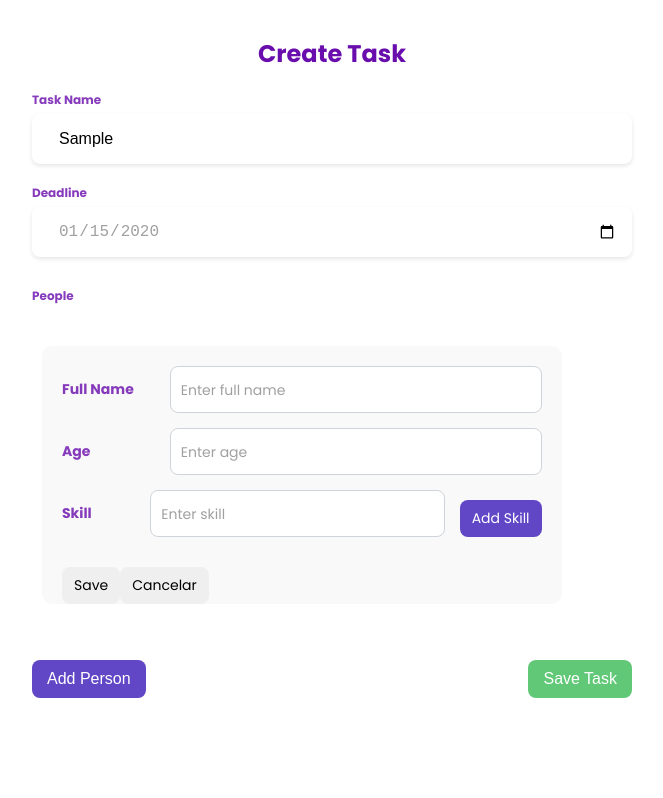
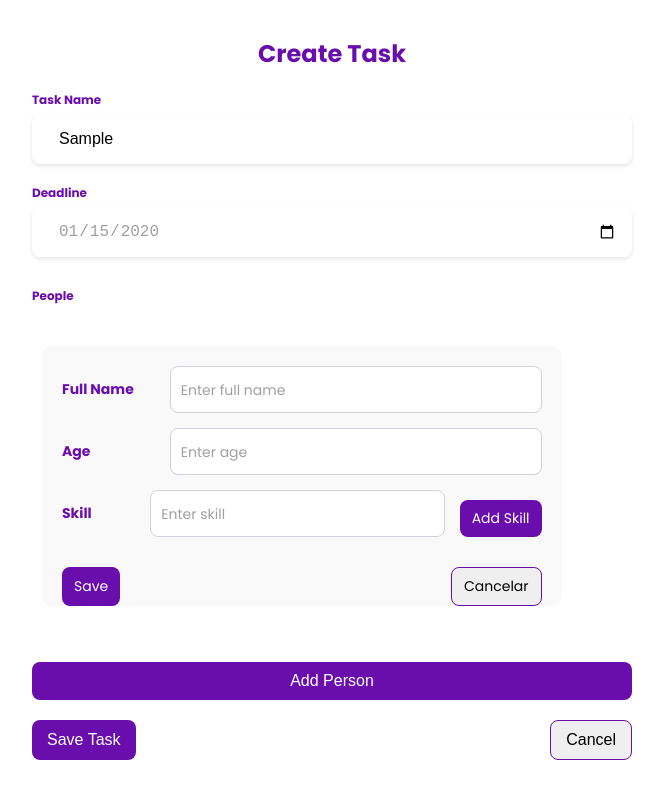
Before and after one commit to mccastrillon12/velaioProject, an Angular app in the folder velaioProject/: page /create-task in a window 1280 px wide. Both pictures are taken after typing "Sample", "2020-01-15" into the empty fields and a click on the button "Add Person". Shown: the whole page, without its empty margins (308-971 px from the left). Built offline with nearby package versions, Linux system fonts and the light colour scheme.

Commit message:
edited principal color in person-form

```diff
--- a/velaioProject/src/app/components/person-form/person-form.component.css
+++ b/velaioProject/src/app/components/person-form/person-form.component.css
@@ -27,7 +27,7 @@
   }
 
   .person-form__label {
-    color: #6a0dadcf;
+    color: #6a0dad;
     font-size: 12px;
     font-weight: bold;
   }
@@ -76,7 +76,7 @@
   }
 
   .person-form__button--add {
-    background-color: #6146c6;
+    background-color: #6a0dad;
     color: #ffffff;
   }
 
@@ -90,6 +90,20 @@
   .person-form__button:hover {
     opacity: 0.8;
   }
+
+   .person-form__actions {
+    display: flex;
+    justify-content: space-between;
+}
+
+.person-form__button--save{
+  background-color: #6a0dad;
+  color: #ffffff;
+
+}
+.person-form__button--cancel{
+  border: 1px solid #6a0dad;
+}
 
   /* Responsive Styles for Desktop */
   @media (min-width: 768px) {
@@ -118,4 +132,5 @@
       margin-left: 15px;
       margin-top: 0;
     }
+
   }
--- a/velaioProject/src/app/components/task-form/task-form.component.css
+++ b/velaioProject/src/app/components/task-form/task-form.component.css
@@ -54,7 +54,7 @@
   .task-form__icon--datepicker {
     position: absolute;
     right: 15px;
-    color: #6146c6;
+    color: #6a0dad;
   }
 
   .task-form__input, .task-form__input--icon, .task-form__input--date {
@@ -74,7 +74,7 @@
   }
 
   .task-form__label {
-    color: #6a0dadcf;
+    color: #6a0dad;
     font-size: 12px;
     font-weight: bold;
   }
@@ -85,7 +85,7 @@
   }
 
   .task-form__subtitle {
-    color: #6a0dadcf;
+    color: #6a0dad;
     font-size: 12px;
       font-weight: bold;
     margin-bottom: 10px;
@@ -116,9 +116,10 @@
   }
 
   .task-form__button--add {
-    background-color: #6146c6;
+    background-color: #6a0dad;
     color: #ffffff;
   }
+
 
   .task-form__button--remove {
     background-color: #f44336;
@@ -126,15 +127,24 @@
   }
 
   .task-form__button--submit {
-    background-color: #61c877;
+    background-color: #6a0dad;
     color: #ffffff;
   }
 
-  .task-form__button:hover {
-    opacity: 0.8;
-  }
+
 
   .task-form__actions {
     display: flex;
     justify-content: space-between;
+    flex-direction: column;
   }
+
+  .task-form__buttons{
+    display: flex;
+    justify-content: space-between;
+    margin-top: 20px;
+  }
+
+  .task-form__button--cancel{
+    border: 1px solid #6a0dad;
+  }
--- a/velaioProject/src/app/components/task-form/task-form.component.html
+++ b/velaioProject/src/app/components/task-form/task-form.component.html
@@ -59,7 +59,12 @@
 
     <div class="task-form__actions">
       <button type="button" class="task-form__button task-form__button--add" (click)="addPerson()">Add Person</button>
-      <button type="submit" class="task-form__button task-form__button--submit">Save Task</button>
+      <div class="task-form__buttons">
+        <button type="submit" class="task-form__button task-form__button--submit">Save Task</button>
+        <button type="button" class="task-form__button task-form__button--cancel" (click)="cancel()">Cancel</button>
+      </div>
+
+
     </div>
   </form>
 </div>
--- a/velaioProject/src/app/components/task-form/task-form.component.ts
+++ b/velaioProject/src/app/components/task-form/task-form.component.ts
@@ -98,4 +98,7 @@ export class TaskFormComponent {
       this.taskForm.markAllAsTouched();
     }
   }
+  cancel() {
+    this.router.navigate(['/']);
+  }
 }
```
